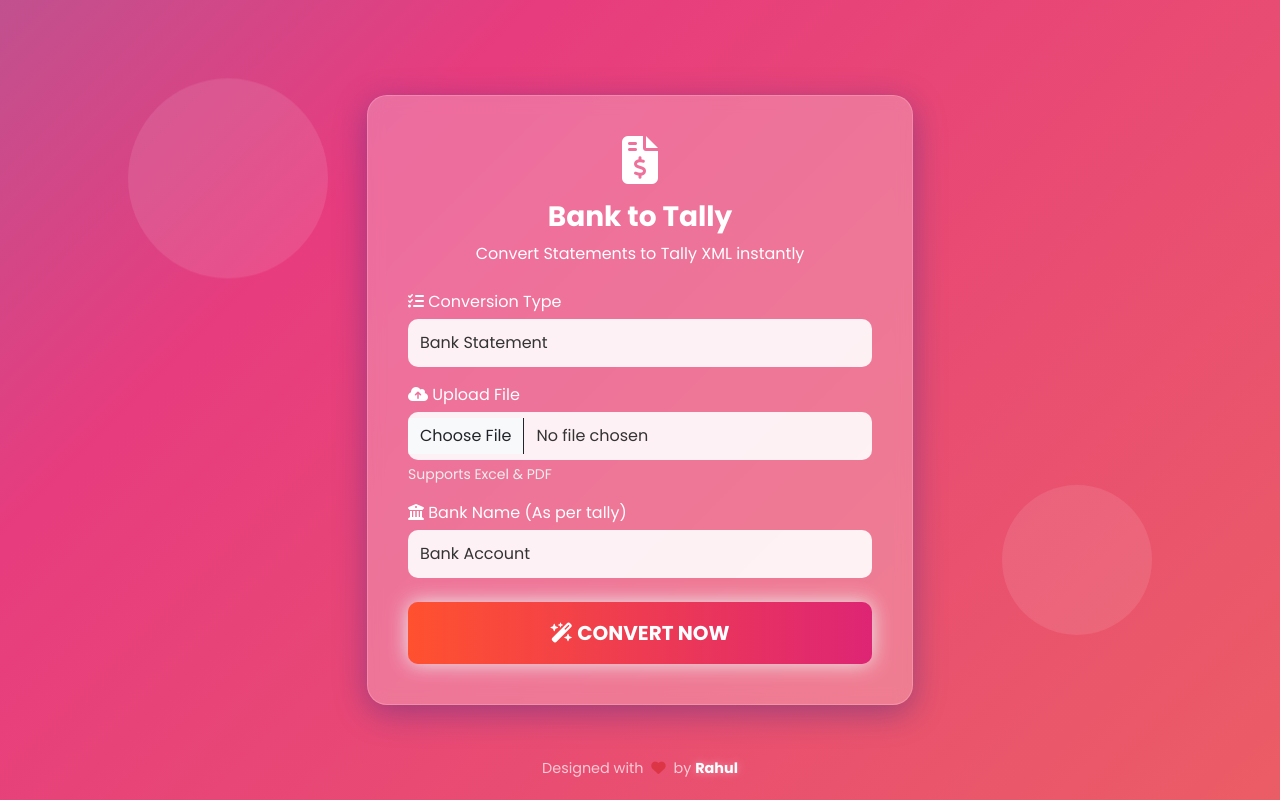
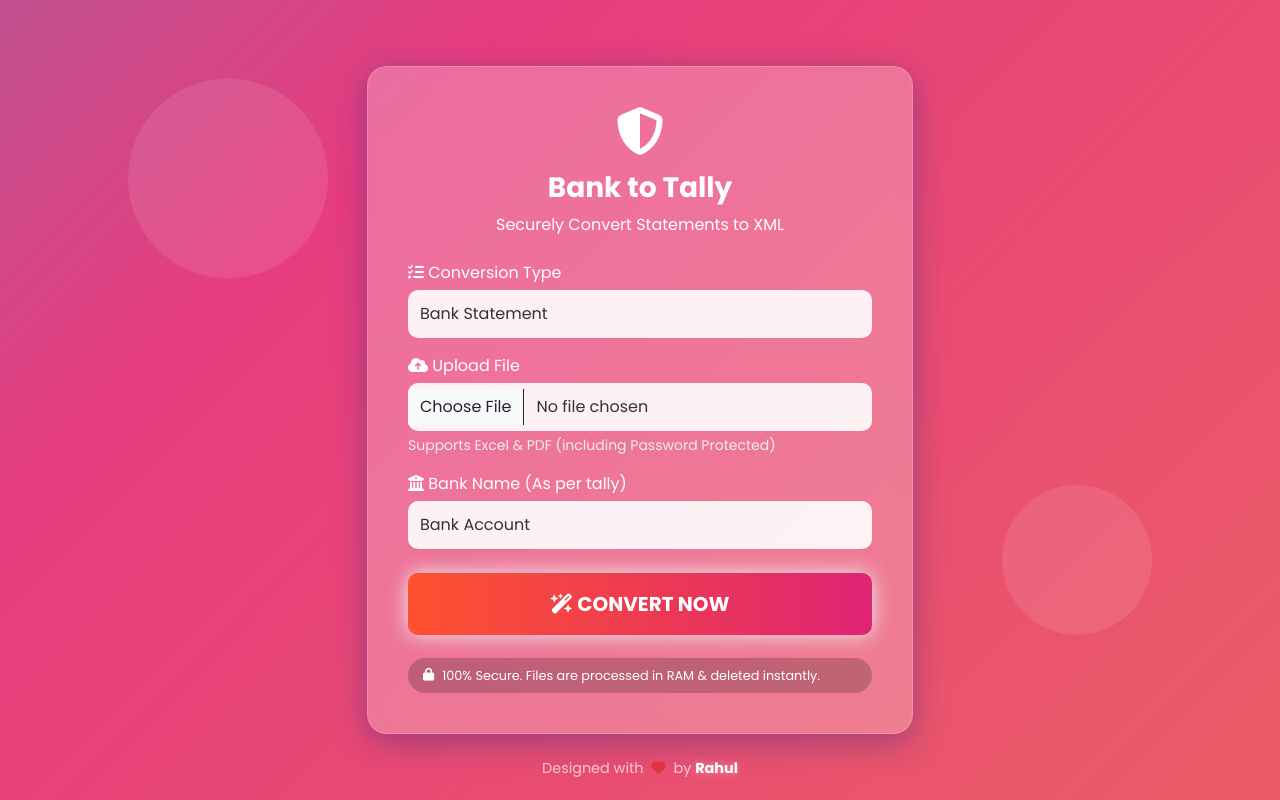
Before and after one commit to rahulsinha9420/bank-tally-converter, a Flask app: page / in a window 1280 px wide. Run offline with Flask 3, Linux system fonts and the light colour scheme; parts of the project's set-up code (start-up, migrations or seed data) failed here and were passed over.

Commit message:
Added Privacy Badge and Password Popup Logic

```diff
--- a/app.py
+++ b/app.py
@@ -1,8 +1,9 @@
 import os
 import pandas as pd
-from flask import Flask, render_template, request, send_file, make_response
+from flask import Flask, render_template, request, send_file, make_response, jsonify
 import xml.etree.ElementTree as ET
 import pdfplumber
+from pdfminer.pdfdocument import PDFPasswordIncorrect
 from werkzeug.utils import secure_filename
 
 app = Flask(__name__)
@@ -12,11 +13,12 @@
 os.makedirs(UPLOAD_FOLDER, exist_ok=True)
 app.config['UPLOAD_FOLDER'] = UPLOAD_FOLDER
 
-# --- 1. PDF PARSER ---
-def parse_pdf_to_dataframe(pdf_path):
+# --- 1. PDF PARSER (With Password Support) ---
+def parse_pdf_to_dataframe(pdf_path, pdf_password=None):
     all_data = []
     try:
-        with pdfplumber.open(pdf_path) as pdf:
+        # Password handling logic
+        with pdfplumber.open(pdf_path, password=pdf_password or "") as pdf:
             for page in pdf.pages:
                 tables = page.extract_tables()
                 if tables:
@@ -25,7 +27,13 @@
                             cleaned_row = [str(cell).strip() if cell is not None else '' for cell in row]
                             if any(cleaned_row):
                                 all_data.append(cleaned_row)
+    except PDFPasswordIncorrect:
+        # Agar password galat hai ya chahiye, to ye error raise karo
+        raise ValueError("PASSWORD_REQUIRED")
     except Exception as e:
+        # Koi aur error ho (jaise wrong password format)
+        if "password" in str(e).lower():
+            raise ValueError("PASSWORD_REQUIRED")
         print(f"PDF Error: {e}")
         return pd.DataFrame()
 
@@ -50,7 +58,7 @@
     ET.SubElement(req_desc, "REPORTNAME").text = "All Masters"
     req_data = ET.SubElement(import_data, "REQUESTDATA")
 
-    # --- AUTO-CREATE SUSPENSE LEDGER ---
+    # Auto-Create Suspense Logic
     if conversion_type == 'bank':
         tally_msg_master = ET.SubElement(req_data, "TALLYMESSAGE", {"xmlns:UDF": "TallyUDF"})
         ledger = ET.SubElement(tally_msg_master, "LEDGER", {"NAME": suspense_ledger_name, "ACTION": "Create"})
@@ -60,7 +68,7 @@
         ET.SubElement(ledger, "ISBILLWISEON").text = "No"
         ET.SubElement(ledger, "AFFECTSSTOCK").text = "No"
 
-    # --- VOUCHERS ---
+    # Vouchers Logic
     df.columns = [str(c).strip() for c in df.columns]
 
     for index, row in df.iterrows():
@@ -165,25 +173,23 @@
 @app.route('/convert', methods=['POST'])
 def convert():
     try:
-        if 'file' not in request.files: return "No file uploaded"
+        if 'file' not in request.files:
+            return jsonify({'error': "No file uploaded"}), 400
+
         file = request.files['file']
-        if file.filename == '': return "No file selected"
+        if file.filename == '':
+            return jsonify({'error': "No file selected"}), 400
 
         conversion_type = request.form.get('type')
         main_ledger = request.form.get('main_ledger', 'Bank Account')
+        pdf_password = request.form.get('password', None) # Password Frontend se aayega
 
         if file:
-            # Secure Filename
             filename = secure_filename(file.filename)
-
-            # --- NAME CHANGE LOGIC ---
-            # Extension hata kar base name nikalo (e.g., 'Statement.pdf' -> 'Statement')
             base_name = os.path.splitext(filename)[0]
-            # Naya naam banao .xml ke saath
             xml_filename = f"{base_name}.xml"
 
             input_path = os.path.join(app.config['UPLOAD_FOLDER'], filename)
-            # Output path ab dynamic hoga
             output_path = os.path.join(app.config['UPLOAD_FOLDER'], xml_filename)
 
             file.save(input_path)
@@ -191,25 +197,32 @@
             df = pd.DataFrame()
             fname_lower = filename.lower()
 
-            if fname_lower.endswith('.pdf'):
-                df = parse_pdf_to_dataframe(input_path)
-                if df.empty: return "<h1>Error:</h1><p>PDF Error. Try converting to Excel.</p>"
-            elif fname_lower.endswith(('.xls', '.xlsx')):
-                engine = 'xlrd' if fname_lower.endswith('.xls') else 'openpyxl'
-                df = pd.read_excel(input_path, engine=engine)
-            else:
-                return "Format Error: Use PDF or Excel."
+            try:
+                if fname_lower.endswith('.pdf'):
+                    # Yahan Password Logic Call Hoga
+                    df = parse_pdf_to_dataframe(input_path, pdf_password)
+                    if df.empty:
+                         return jsonify({'error': "PDF seems empty or unrecognizable."}), 400
+
+                elif fname_lower.endswith(('.xls', '.xlsx')):
+                    engine = 'xlrd' if fname_lower.endswith('.xls') else 'openpyxl'
+                    df = pd.read_excel(input_path, engine=engine)
+                else:
+                    return jsonify({'error': "Invalid format. Use PDF or Excel."}), 400
+
+            except ValueError as e:
+                # Agar Password Chahiye to Frontend ko batao
+                if str(e) == "PASSWORD_REQUIRED":
+                    return jsonify({'status': 'password_required'}), 401
+                raise e
 
             df = df.fillna('')
             generate_tally_xml(df, output_path, conversion_type, main_ledger)
 
-            # Download karte waqt naya naam use hoga
-            response = make_response(send_file(output_path, as_attachment=True))
-            response.set_cookie('file_download_token', 'done', max_age=60, path='/')
-            return response
+            return send_file(output_path, as_attachment=True, download_name=xml_filename)
 
     except Exception as e:
-        return f"<h1>Error:</h1><p>{str(e)}</p>"
+        return jsonify({'error': str(e)}), 500
 
 if __name__ == '__main__':
     app.run(debug=True)
--- a/templates/index.html
+++ b/templates/index.html
@@ -3,7 +3,7 @@
 <head>
     <meta charset="UTF-8">
     <meta name="viewport" content="width=device-width, initial-scale=1.0">
-    <title>BankFlow - All in One Converter</title>
+    <title>BankFlow - Secure Converter</title>
 
     <link href="https://cdn.jsdelivr.net/npm/bootstrap@5.3.0/dist/css/bootstrap.min.css" rel="stylesheet">
     <link rel="stylesheet" href="https://cdnjs.cloudflare.com/ajax/libs/animate.css/4.1.1/animate.min.css"/>
@@ -62,25 +62,28 @@
             color: #fff;
             transform: translateY(-3px);
         }
-        .btn-grad:disabled {
-            background: #666;
-            cursor: not-allowed;
-            transform: none;
+        .btn-grad:disabled { background: #666; cursor: not-allowed; }
+        .form-label { color: #fff; font-weight: 500; margin-bottom: 5px; }
+
+        /* Privacy Badge Style */
+        .privacy-badge {
+            margin-top: 15px;
+            background: rgba(0, 0, 0, 0.2);
+            padding: 8px 15px;
+            border-radius: 50px;
+            font-size: 0.8rem;
+            color: #fff;
+            display: inline-flex;
+            align-items: center;
+            gap: 8px;
         }
-        .form-label { color: #fff; font-weight: 500; margin-bottom: 5px; }
-        .circle {
-            position: absolute;
-            background: rgba(255, 255, 255, 0.1);
-            border-radius: 50%;
-            z-index: 1;
-        }
+
+        .circle { position: absolute; background: rgba(255, 255, 255, 0.1); border-radius: 50%; z-index: 1; }
         .c1 { width: 200px; height: 200px; top: 10%; left: 10%; animation: float 6s ease-in-out infinite; }
         .c2 { width: 150px; height: 150px; bottom: 20%; right: 10%; animation: float 8s ease-in-out infinite; }
         @keyframes float { 0% { transform: translateY(0px); } 50% { transform: translateY(-20px); } 100% { transform: translateY(0px); } }
-        .footer-credit {
-            position: fixed; bottom: 20px; left: 0; width: 100%; text-align: center;
-            color: rgba(255, 255, 255, 0.7); font-size: 0.9rem; z-index: 100; pointer-events: none;
-        }
+
+        .footer-credit { position: fixed; bottom: 20px; left: 0; width: 100%; text-align: center; color: rgba(255, 255, 255, 0.7); font-size: 0.9rem; z-index: 100; pointer-events: none; }
         .footer-credit span { color: #fff; font-weight: 700; text-shadow: 0 0 10px rgba(255, 255, 255, 0.4); }
     </style>
 </head>
@@ -94,12 +97,12 @@
             <div class="col-md-8 col-lg-6">
                 <div class="glass-card animate__animated animate__fadeInUp">
                     <div class="text-center mb-4">
-                        <i class="fa-solid fa-file-invoice-dollar fa-3x mb-3 text-white"></i>
+                        <i class="fa-solid fa-shield-halved fa-3x mb-3 text-white"></i>
                         <h3 style="font-weight: 800;">Bank to Tally</h3>
-                        <p>Convert Statements to Tally XML instantly</p>
+                        <p>Securely Convert Statements to XML</p>
                     </div>
 
-                    <form id="convertForm" action="/convert" method="post" enctype="multipart/form-data">
+                    <form id="convertForm">
                         <div class="mb-3">
                             <label class="form-label"><i class="fa-solid fa-list-check"></i> Conversion Type</label>
                             <select name="type" id="typeSelector" class="form-select custom-select">
@@ -111,7 +114,7 @@
                         <div class="mb-3">
                             <label class="form-label"><i class="fa-solid fa-cloud-arrow-up"></i> Upload File</label>
                             <input class="form-control custom-input" type="file" id="file" name="file" required accept=".xlsx, .xls, .pdf">
-                            <div class="form-text" style="color: #eee;">Supports Excel & PDF</div>
+                            <div class="form-text" style="color: #eee;">Supports Excel & PDF (including Password Protected)</div>
                         </div>
 
                         <div class="mb-4">
@@ -123,12 +126,35 @@
                             </div>
                         </div>
 
-                        <div class="d-grid gap-2 mt-4">
-                            <button type="submit" id="submitBtn" class="btn btn-grad btn-lg py-3">
+                        <div class="d-grid gap-2 mt-4 text-center">
+                            <button type="submit" id="submitBtn" class="btn btn-grad btn-lg py-3 w-100">
                                 <i class="fa-solid fa-wand-magic-sparkles"></i> Convert Now
                             </button>
+
+                            <div class="privacy-badge animate__animated animate__fadeIn">
+                                <i class="fa-solid fa-lock"></i>
+                                <span>100% Secure. Files are processed in RAM & deleted instantly.</span>
+                            </div>
                         </div>
                     </form>
+                </div>
+            </div>
+        </div>
+    </div>
+
+    <div class="modal fade" id="passwordModal" tabindex="-1" aria-hidden="true" data-bs-backdrop="static">
+        <div class="modal-dialog modal-dialog-centered">
+            <div class="modal-content" style="border-radius: 15px; border: none;">
+                <div class="modal-header bg-danger text-white">
+                    <h5 class="modal-title"><i class="fa-solid fa-lock"></i> Password Required</h5>
+                </div>
+                <div class="modal-body">
+                    <p>This PDF is password protected. Please enter the password to continue.</p>
+                    <input type="password" id="pdfPasswordInput" class="form-control custom-input" style="border: 1px solid #ddd;" placeholder="Enter PDF Password">
+                </div>
+                <div class="modal-footer">
+                    <button type="button" class="btn btn-secondary" onclick="closeModal()">Cancel</button>
+                    <button type="button" class="btn btn-danger" onclick="retryWithPassword()">Unlock & Convert</button>
                 </div>
             </div>
         </div>
@@ -138,37 +164,101 @@
         Designed with <i class="fa-solid fa-heart text-danger mx-1"></i> by <span>Rahul</span>
     </div>
 
+    <script src="https://cdn.jsdelivr.net/npm/bootstrap@5.3.0/dist/js/bootstrap.bundle.min.js"></script>
     <script>
         const form = document.getElementById('convertForm');
         const btn = document.getElementById('submitBtn');
+        const passwordModal = new bootstrap.Modal(document.getElementById('passwordModal'));
 
-        // --- 1. DOWNLOAD DETECTION SCRIPT ---
-        form.addEventListener('submit', function() {
+        // --- SMART SUBMIT LOGIC ---
+        form.addEventListener('submit', function(e) {
+            e.preventDefault(); // Default submit roko
+            handleConversion();
+        });
+
+        function handleConversion(password = null) {
             const fileInput = document.getElementById('file');
             if (fileInput.files.length === 0) return;
 
-            btn.innerHTML = '<i class="fa-solid fa-circle-notch fa-spin"></i> Processing... Please Wait';
+            // Loading State
+            btn.innerHTML = '<i class="fa-solid fa-circle-notch fa-spin"></i> Processing...';
             btn.style.opacity = "0.8";
-            btn.style.cursor = "wait";
-            setTimeout(() => { btn.disabled = true; }, 100);
+            btn.disabled = true;
 
-            const downloadTimer = setInterval(function() {
-                if (document.cookie.includes('file_download_token=done')) {
-                    clearInterval(downloadTimer);
-                    document.cookie = "file_download_token=; max-age=0; path=/";
-                    btn.innerHTML = '<i class="fa-solid fa-wand-magic-sparkles"></i> Convert Now';
-                    btn.disabled = false;
-                    btn.style.opacity = "1";
-                    btn.style.cursor = "pointer";
-                    form.reset();
+            const formData = new FormData(form);
+            if (password) {
+                formData.append('password', password);
+            }
+
+            // AJAX Request
+            fetch('/convert', {
+                method: 'POST',
+                body: formData
+            })
+            .then(response => {
+                // Case 1: Password Required (401)
+                if (response.status === 401) {
+                    passwordModal.show();
+                    resetButton();
+                    return null; // Stop chain
                 }
-            }, 1000);
-        });
+                // Case 2: Error (400/500)
+                if (!response.ok) {
+                    return response.json().then(err => { throw new Error(err.error || 'Unknown Error'); });
+                }
+                // Case 3: Success - Get Filename
+                const disposition = response.headers.get('Content-Disposition');
+                let filename = "Converted.xml";
+                if (disposition && disposition.indexOf('attachment') !== -1) {
+                    const matches = /filename[^;=\n]*=((['"]).*?\2|[^;\n]*)/.exec(disposition);
+                    if (matches != null && matches[1]) filename = matches[1].replace(/['"]/g, '');
+                }
+                return response.blob().then(blob => ({ blob, filename }));
+            })
+            .then(data => {
+                if (!data) return; // Password case handled above
 
-        // --- 2. Dropdown Logic (Suspense hat gaya, bas Bank Name update hoga) ---
+                // Trigger Download
+                const url = window.URL.createObjectURL(data.blob);
+                const a = document.createElement('a');
+                a.href = url;
+                a.download = data.filename;
+                document.body.appendChild(a); // Firefox ke liye zaroori
+                a.click();
+                a.remove();
+
+                // Success Reset
+                resetButton();
+                form.reset();
+            })
+            .catch(error => {
+                alert("Error: " + error.message);
+                resetButton();
+            });
+        }
+
+        // Retry Button Logic
+        function retryWithPassword() {
+            const pwd = document.getElementById('pdfPasswordInput').value;
+            if (!pwd) { alert("Please enter a password"); return; }
+            passwordModal.hide();
+            handleConversion(pwd); // Dobara try karo password ke saath
+        }
+
+        function closeModal() {
+            passwordModal.hide();
+            resetButton();
+        }
+
+        function resetButton() {
+            btn.innerHTML = '<i class="fa-solid fa-wand-magic-sparkles"></i> Convert Now';
+            btn.style.opacity = "1";
+            btn.disabled = false;
+        }
+
+        // Dropdown Logic
         const typeSelector = document.getElementById('typeSelector');
         const mainLedger = document.getElementById('mainLedger');
-
         typeSelector.addEventListener('change', function() {
             if (this.value === 'sales') {
                 mainLedger.value = "Sales Account";
@@ -182,6 +272,5 @@
             }
         });
     </script>
-
 </body>
 </html>
```
Also changed, not shown: What's new.md (added, +3 -0 lines).
